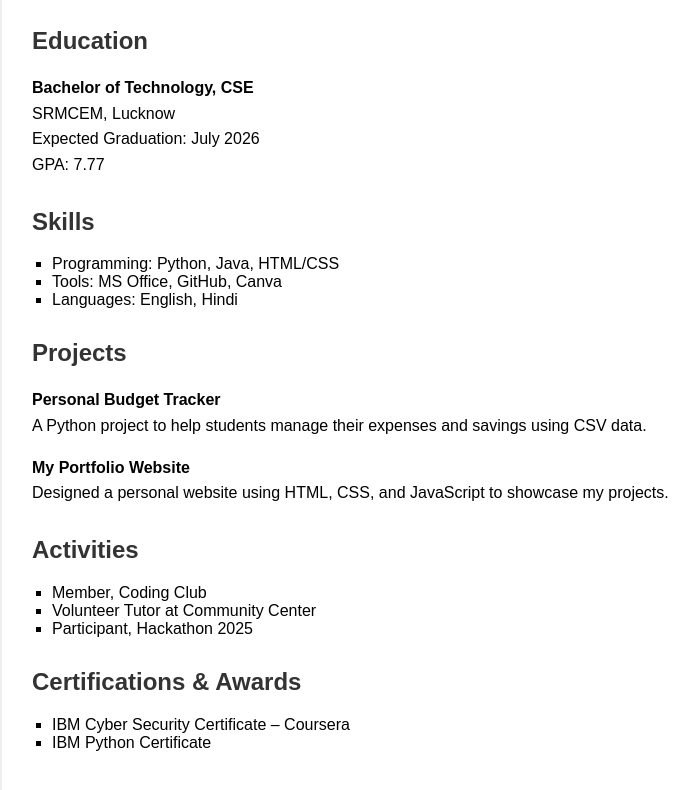
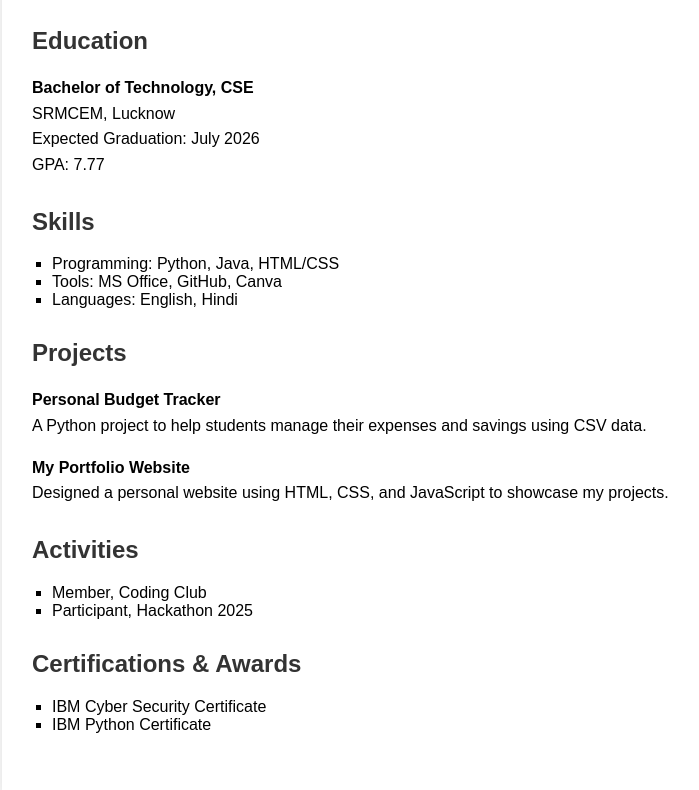
Before and after one commit to Vishal-kumar308/Vishal-kumar308.github.io, a plain HTML site: page index.html in a window 1280 px wide. Shown: the part 402-1192 px from the top of the page, without its empty margins (158-857 px from the left). Drawn offline with Linux system fonts and the light colour scheme.

Commit message:
Update index.html

```diff
--- a/index.html
+++ b/index.html
@@ -94,7 +94,6 @@
       <h2>Activities</h2>
       <ul>
         <li>Member, Coding Club</li>
-        <li>Volunteer Tutor at Community Center</li>
         <li>Participant, Hackathon 2025</li>
       </ul>
     </div>
@@ -102,7 +101,7 @@
     <div class="section">
       <h2>Certifications & Awards</h2>
       <ul>
-        <li>IBM Cyber Security Certificate – Coursera</li>
+        <li>IBM Cyber Security Certificate</li>
         <li>IBM Python Certificate</li>
       </ul>
     </div>
```
